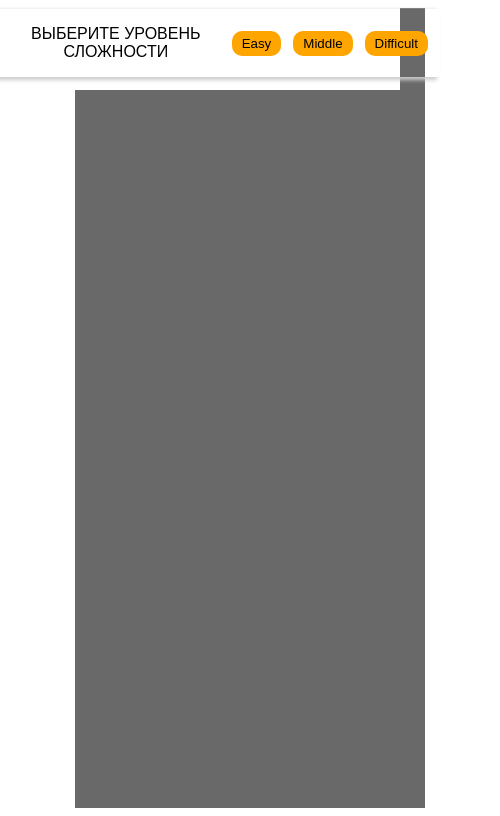
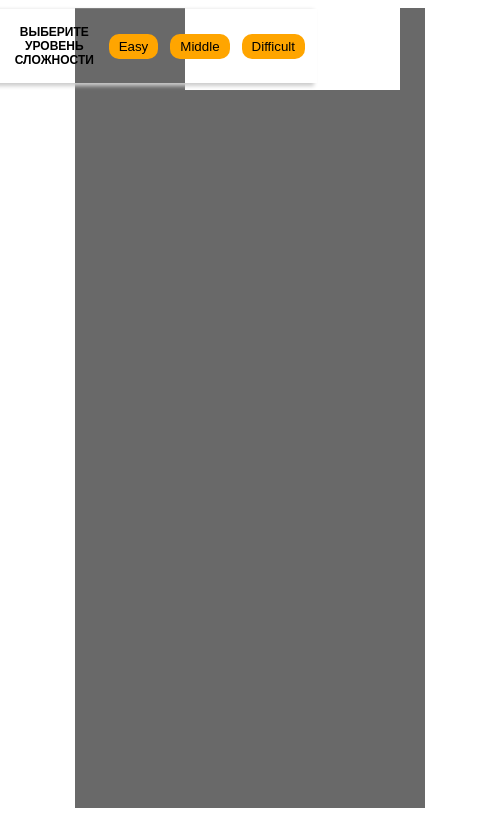
Before and after one commit to Razmik777/Race-on-Js, an Electron app: page index.html in a window 500 px wide. Drawn offline with Linux system fonts and the light colour scheme.

Commit message:
fixed style.css

```diff
--- a/style.css
+++ b/style.css
@@ -90,9 +90,7 @@
 	width: calc(var(--height-elem) / 2);
 	height: var(--height-elem);
 	background: url('images/player.png') center / contain no-repeat;
-
 }
-
 
 .line{
 	position: absolute;
@@ -112,3 +110,18 @@
 	width: 1px !important;
 	overflow: hidden;
 }
+
+@media (max-width:1250px) {
+	.score {
+		width: 215px;
+	}
+
+	.start {
+		width: 317px;
+	}
+
+	.text {
+		font-size: 12px;
+		font-weight: 600;
+	}
+}
```
